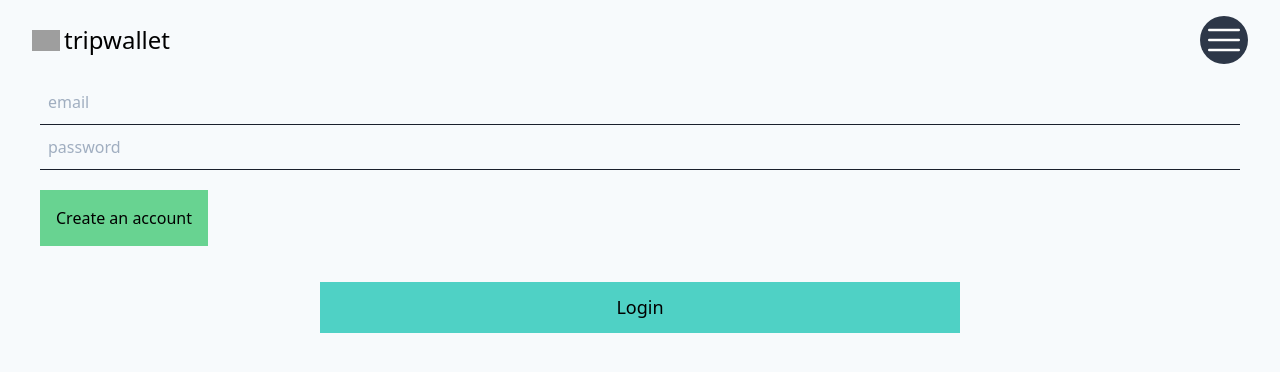
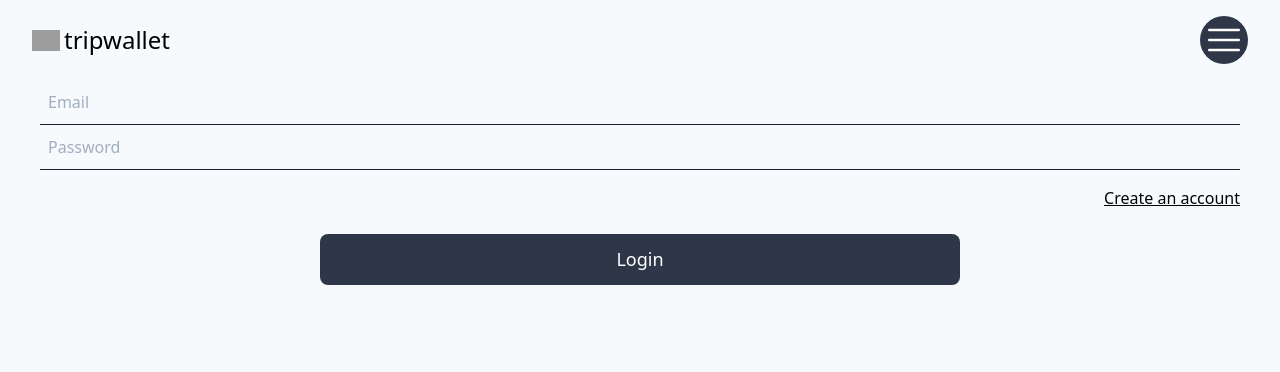
Before and after one commit to Bryan-LV/TripWallet, a React (Create React App) app in the folder client/: page /login in a window 1280 px wide. Shown: the top 372 px of the page. Built offline with nearby package versions, Linux system fonts and the light colour scheme; grey boxes are pictures that could not be loaded.

Commit message:
Auth Forms UI update

```diff
--- a/client/src/components/pages/Auth.js
+++ b/client/src/components/pages/Auth.js
@@ -42,18 +42,20 @@ const Login = ({ auth, url }) => {
     >
       <Form>
         <div className="flex items-center border-b border-b-2 border-gray-900 py-2 mx-10">
-          <Field type="text" placeholder="email" name="email" className="appearance-none bg-transparent border-none w-full text-gray-700 mr-3 py-1 px-2 leading-tight focus:outline-none" />
+          <Field type="text" placeholder="Email" name="email" className="appearance-none bg-transparent border-none w-full text-gray-700 mr-3 py-1 px-2 leading-tight focus:outline-none" />
         </div>
-        <ErrorMessage name="email">{(errorMsg) => <p className="mx-10">{errorMsg}</p>}</ErrorMessage>
+        <ErrorMessage name="email">{(errorMsg) => <p className="mx-10 px-2 text-red-700">{errorMsg}</p>}</ErrorMessage>
 
         <div className="flex items-center border-b border-b-2 border-gray-900 py-2 mx-10">
-          <Field type="password" placeholder="password" name="password" className="appearance-none bg-transparent border-none w-full text-gray-700 mr-3 py-1 px-2 leading-tight focus:outline-none" />
+          <Field type="password" placeholder="Password" name="password" className="appearance-none bg-transparent border-none w-full text-gray-700 mr-3 py-1 px-2 leading-tight focus:outline-none" />
         </div>
-        <ErrorMessage name="password">{(errorMsg) => <p className="mx-10">{errorMsg}</p>}</ErrorMessage>
+        <ErrorMessage name="password">{(errorMsg) => <p className="mx-10 px-2 text-red-700">{errorMsg}</p>}</ErrorMessage>
 
-        <Link to="/register" className="inline-block mx-10 my-5 p-4 bg-green-400">Create an account</Link>
-        <div className="text-center mt-4">
-          <button type="submit" className="py-3 px-6 text-lg font-medium bg-teal-400 w-3/4 md:w-1/2">Login</button>
+        <div className="text-right">
+          <Link to="/register" className="inline-block mx-10 my-2 py-2 underline">Create an account</Link>
+        </div>
+        <div className="text-center mt-2">
+          <button type="submit" className="py-3 px-6 text-lg text-white rounded-lg font-medium bg-gray-800 hover:bg-gray-700 w-3/4 md:w-1/2">Login</button>
         </div>
       </Form>
     </Formik>
@@ -104,30 +106,45 @@ const Register = ({ auth }) => {
         <div className="flex items-center border-b border-b-2 border-gray-900 py-2 mx-10">
           <Field type="text" name="name" placeholder="Name" className="appearance-none bg-transparent border-none w-full text-gray-700 mr-3 py-1 px-2 leading-tight focus:outline-none" />
         </div>
+        <ErrorMessage name="name">{(errorMsg) => <p className="mx-10 px-2 text-red-700">{errorMsg}</p>}</ErrorMessage>
+
         <div className="flex items-center border-b border-b-2 border-gray-900 py-2 mx-10">
           <Field type="text" name="username" placeholder="Username" className="appearance-none bg-transparent border-none w-full text-gray-700 mr-3 py-1 px-2 leading-tight focus:outline-none" />
         </div>
+        <ErrorMessage name="username">{(errorMsg) => <p className="mx-10 px-2 text-red-700">{errorMsg}</p>}</ErrorMessage>
+
         <div className="flex items-center border-b border-b-2 border-gray-900 py-2 mx-10">
-          <Field type="text" name="email" placeholder="email" className="appearance-none bg-transparent border-none w-full text-gray-700 mr-3 py-1 px-2 leading-tight focus:outline-none" />
+          <Field type="text" name="email" placeholder="Email" className="appearance-none bg-transparent border-none w-full text-gray-700 mr-3 py-1 px-2 leading-tight focus:outline-none" />
         </div>
+        <ErrorMessage name="email">{(errorMsg) => <p className="mx-10 px-2 text-red-700">{errorMsg}</p>}</ErrorMessage>
+
         <div className="flex items-center border-b border-b-2 border-gray-900 py-2 mx-10">
           <Field type="text" name="photo" placeholder="Photo" className="appearance-none bg-transparent border-none w-full text-gray-700 mr-3 py-1 px-2 leading-tight focus:outline-none" />
         </div>
+        <ErrorMessage name="photo">{(errorMsg) => <p className="mx-10 px-2 text-red-700">{errorMsg}</p>}</ErrorMessage>
+
         <div className="flex items-center border-b border-b-2 border-gray-900 py-2 mx-10 mb-8">
-          <Field name="baseCurrency" as="select" placeholder="Select Currency" placeholder="base currency" className="appearance-none bg-transparent border-none w-full text-gray-700 mr-3 py-1 px-2 leading-tight focus:outline-none">
+          <Field name="baseCurrency" as="select" placeholder="Select Currency" placeholder="Base Currency" className="appearance-none bg-transparent border-none w-full text-gray-700 mr-3 py-1 px-2 leading-tight focus:outline-none">
             {currencyCodes.map(currencyCode => <option key={currencyCode} value={currencyCode}>{currencyCode}</option>)}
           </Field>
         </div>
+        <ErrorMessage name="baseCurrency">{(errorMsg) => <p className="mx-10 px-2 text-red-700">{errorMsg}</p>}</ErrorMessage>
+
         <div className="flex items-center border-b border-b-2 border-gray-900 py-2 mx-10">
-          <Field type="password" name="password" placeholder="password" className="appearance-none bg-transparent border-none w-full text-gray-700 mr-3 py-1 px-2 leading-tight focus:outline-none" />
+          <Field type="password" name="password" placeholder="Password" className="appearance-none bg-transparent border-none w-full text-gray-700 mr-3 py-1 px-2 leading-tight focus:outline-none" />
         </div>
+        <ErrorMessage name="password">{(errorMsg) => <p className="mx-10 px-2 text-red-700">{errorMsg}</p>}</ErrorMessage>
+
         <div className="flex items-center border-b border-b-2 border-gray-900 py-2 mx-10">
-          <Field type="password" name="confirmPassword" placeholder="confirmPassword" className="appearance-none bg-transparent border-none w-full text-gray-700 mr-3 py-1 px-2 leading-tight focus:outline-none" />
+          <Field type="password" name="confirmPassword" placeholder="Confirm Password" className="appearance-none bg-transparent border-none w-full text-gray-700 mr-3 py-1 px-2 leading-tight focus:outline-none" />
         </div>
+        <ErrorMessage name="confirmPassword">{(errorMsg) => <p className="mx-10 px-2 text-red-700">{errorMsg}</p>}</ErrorMessage>
 
-        <Link to="/login" className="inline-block mx-10 my-5 p-4 bg-green-400"> Login to your account</Link>
+        <div className="text-right">
+          <Link to="/login" className="inline-block mx-10 my-2 p-2 underline"> Login to your account</Link>
+        </div>
         <div className="text-center mt-4">
-          <button type="submit" className="py-3 px-6 text-lg font-medium bg-teal-400 w-3/4 md:w-1/2">Register</button>
+          <button type="submit" className="py-3 px-6 text-lg font-medium bg-gray-800 hover:bg-gray-700 rounded-lg text-white w-3/4 md:w-1/2">Register</button>
         </div>
       </Form >
     </Formik>
--- a/client/src/components/presentational/ExpenseList.js
+++ b/client/src/components/presentational/ExpenseList.js
@@ -12,7 +12,7 @@ function ExpenseList({ expenses, setExpenseItem, expenseEditData }) {
   })
   const noRepeatingDates = Array.from(new Set(sortedExpenses.map(exp => exp.startDate)));
   return (
-    <div>
+    <div className="rounded-lg bg-white max-w-md m-auto mb-4 mt-3 shadow-lg">
       {sortedExpenses.map(exp => {
         return noRepeatingDates.map(date => {
           if (exp.startDate === date) {
```
